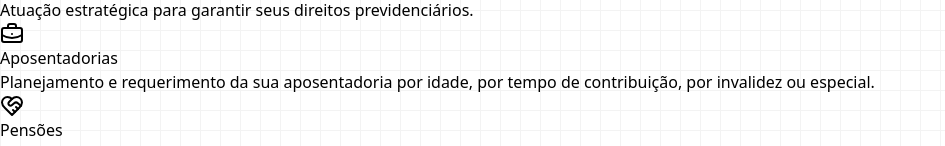
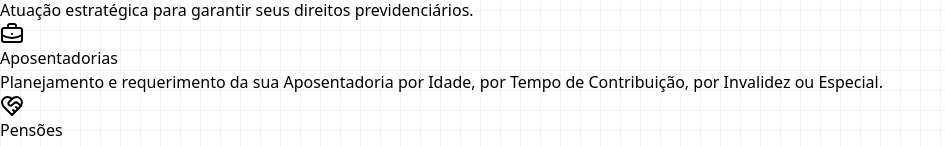
Before and after one commit to Paper-Street-Softwares/LP-Michel-Franzen, a React (Vite) app: page / in a window 1280 px wide. Shown: the part 534-680 px from the top of the page, without its empty margins (0-945 px from the left). Built offline with nearby package versions, Linux system fonts and the light colour scheme; a web font is replaced by a local one.

Commit message:
fix: Copy Features

```diff
--- a/src/content/content.jsx
+++ b/src/content/content.jsx
@@ -200,7 +200,7 @@ const content = {
         img: featuresImg1,
         title: "Aposentadorias",
         subtitle:
-          "Planejamento e requerimento da sua aposentadoria por idade, por tempo de contribuição, por invalidez ou especial.",
+          "Planejamento e requerimento da sua Aposentadoria por Idade, por Tempo de Contribuição, por Invalidez ou Especial.",
         description: (
           <div>
             A_Definir
```
